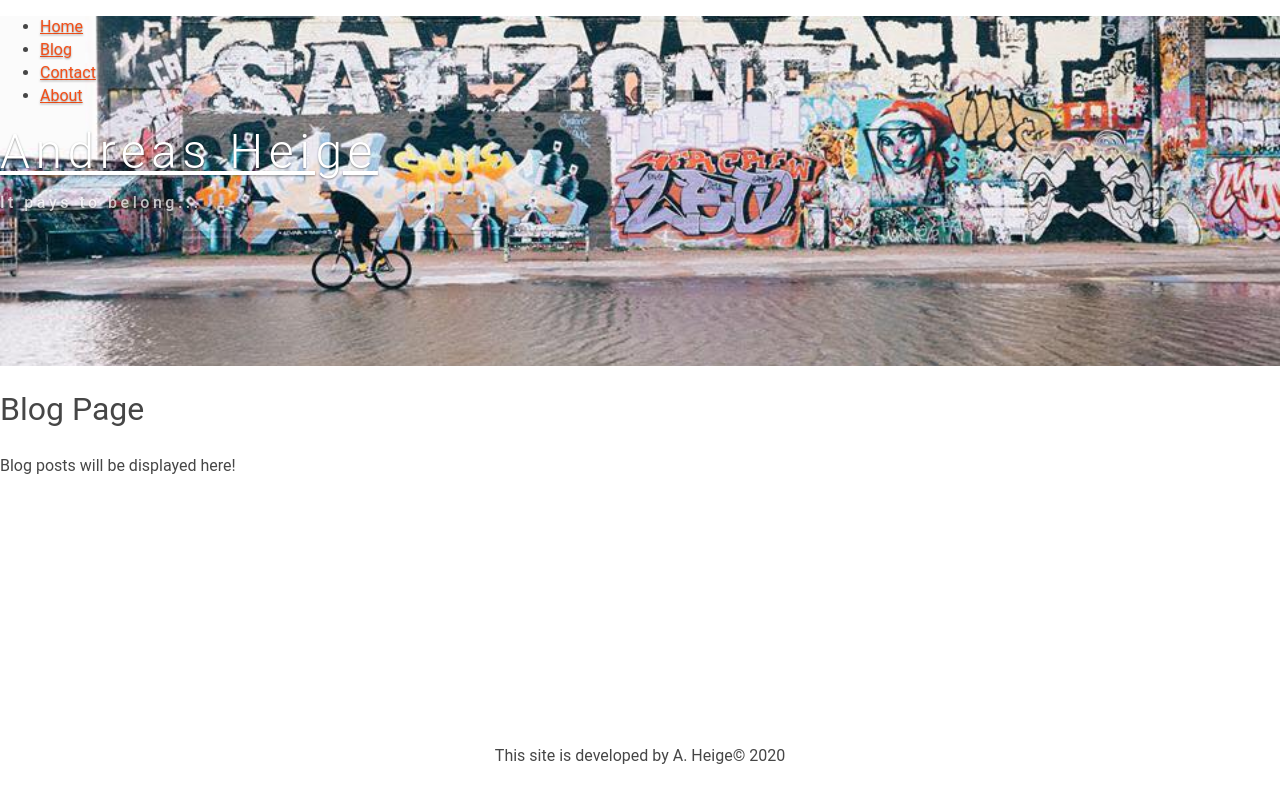
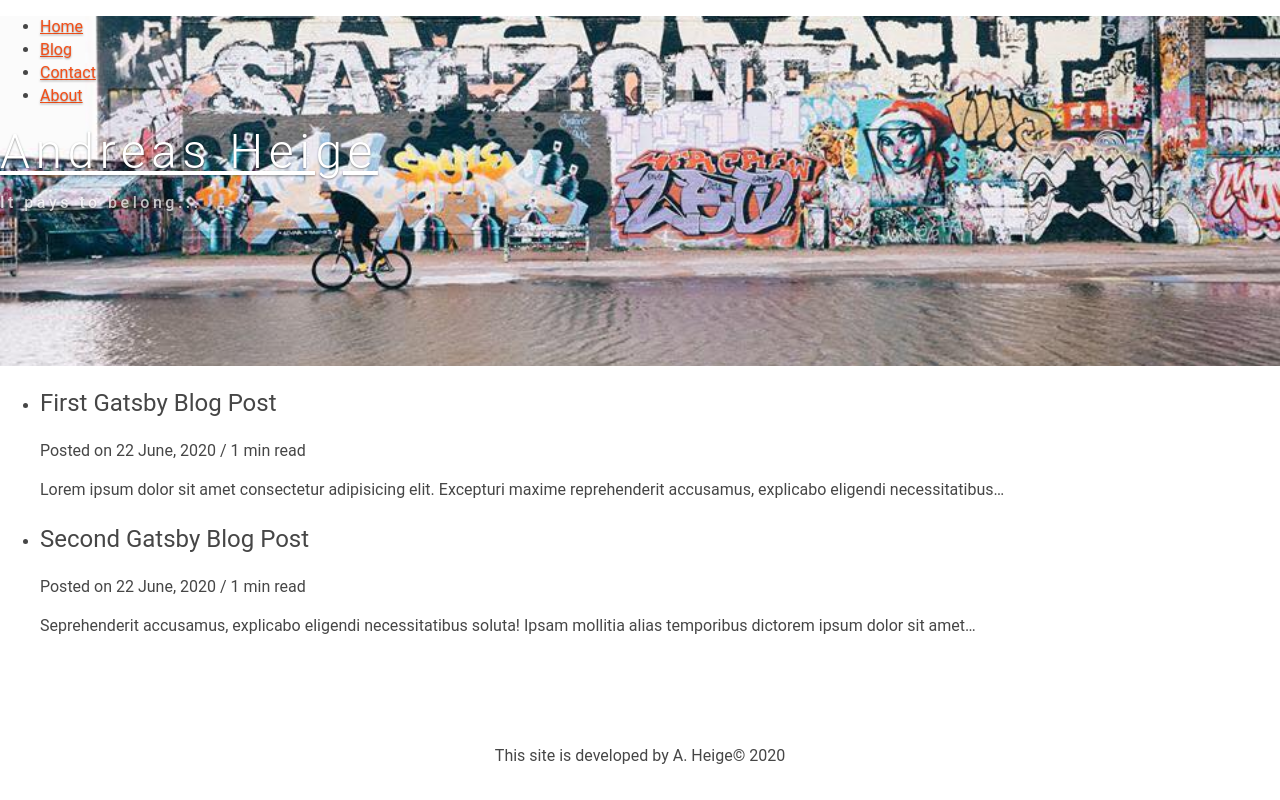
Before and after one commit to andreasheige/gatsby-page, a Gatsby site in the folder GS/: page /blog in a window 1280 px wide. Built offline with nearby package versions, Linux system fonts and the light colour scheme; Gatsby itself is replaced by a stand-in of ours.

Commit message:
GQL and first fix to read the blog posts

```diff
--- a/GS/src/pages/blog.js
+++ b/GS/src/pages/blog.js
@@ -1,11 +1,48 @@
 import React from 'react';
+import { useStaticQuery, graphql } from 'gatsby';
+
 import Layout from '../components/layout';
 
 const Blog = () => {
+
+    const data = useStaticQuery (
+        graphql`
+            query {
+                allMarkdownRemark(sort: { fields: frontmatter___date, order: DESC}){
+                    edges {
+                        node {
+                            frontmatter {
+                                title
+                                date(formatString: "DD MMMM, YYYY")
+                            }
+                            timeToRead
+                            excerpt
+                            id
+                        }
+                    }
+                }
+            }
+        `
+    )
+
     return (
         <Layout>
-            <h1>Blog Page</h1>
-            <p>Blog posts will be displayed here!</p>
+            <ul>
+                {data.allMarkdownRemark.edges.map(edge => {
+                    return (
+                        <li key={edge.node.id}>
+                            <h2>{edge.node.frontmatter.title}</h2>
+                            <div>
+                                <span>
+                                    Posted on {edge.node.frontmatter.date} <span> / </span>{" "}
+                                    {edge.node.timeToRead} min read
+                                </span>
+                            </div>
+                            <p>{edge.node.excerpt}</p>
+                        </li>
+                    )
+                })}
+            </ul>
         </Layout>
     )
 };
```
